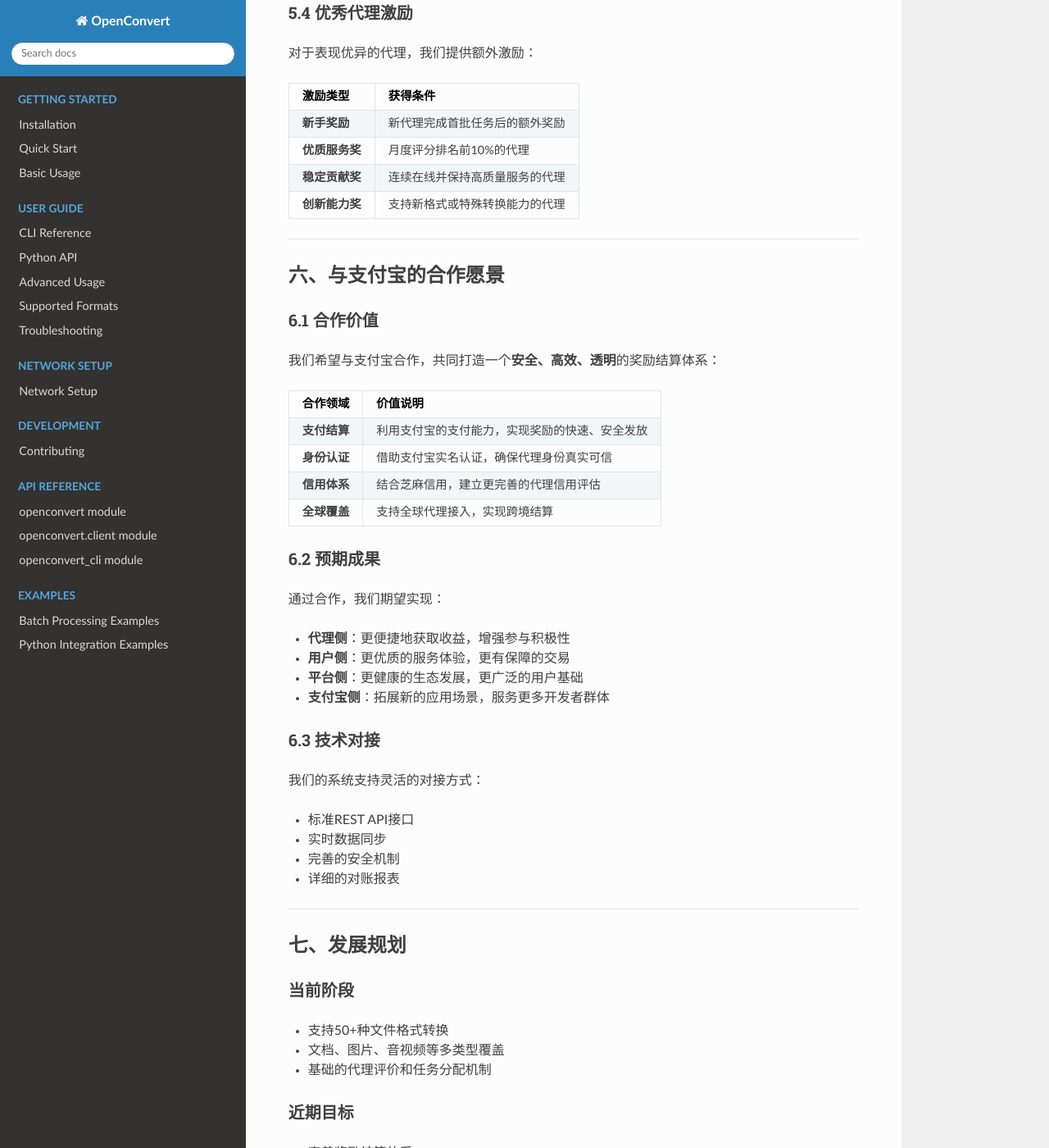
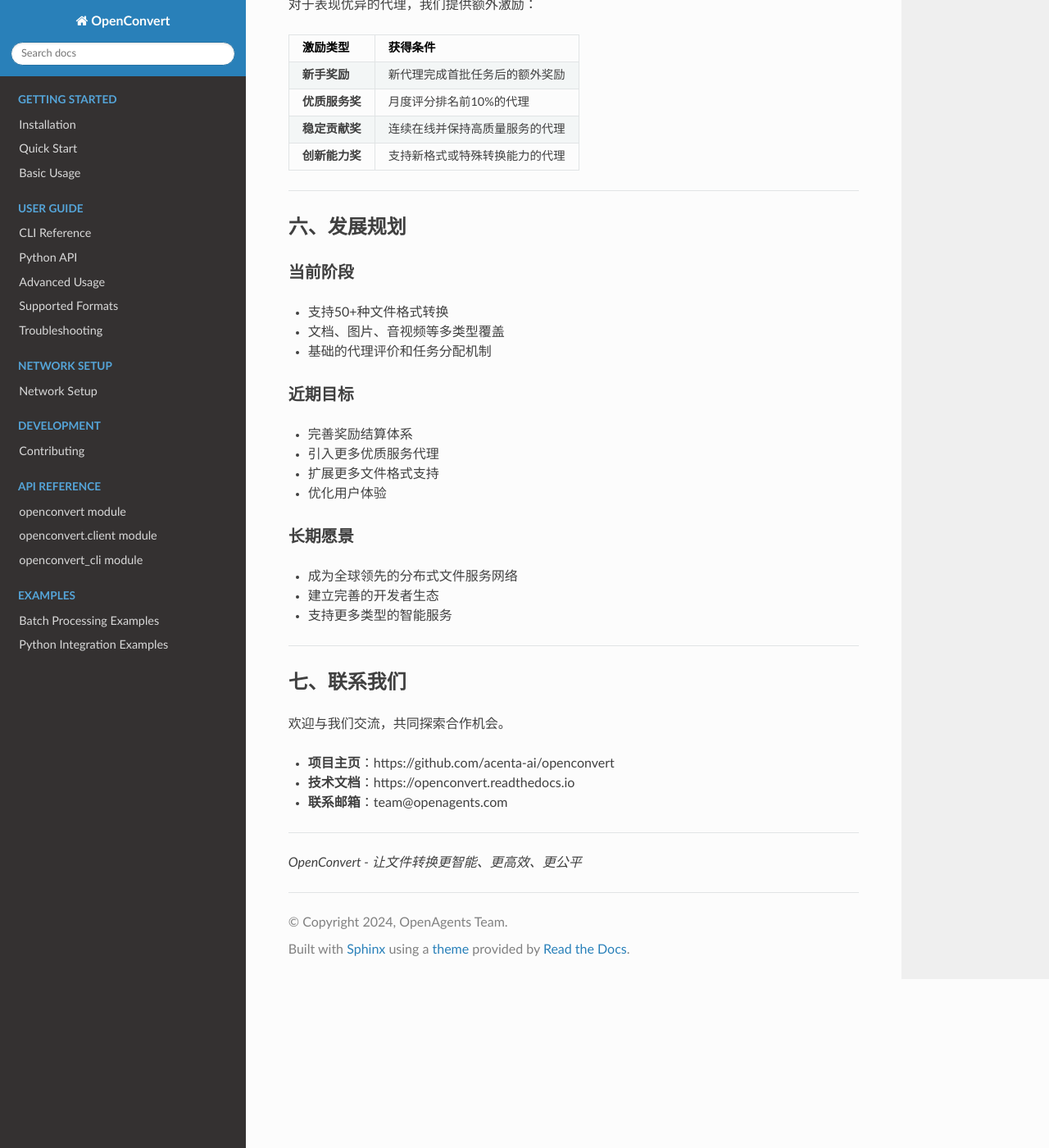
Before and after one commit to acenta-ai/openconvert, a Sphinx documentation site: the page built from docs/alipay-partnership-intro.md, in a window 1280 px wide and 1400 px high, scrolled down 3590 px. Shown: the whole window at 82% size. Built offline with Sphinx 7.4.7 and the Read the Docs theme 3.1.0, drawn with Linux system fonts in a browser that asks for light colours; pages that are not in the unit, such as notebooks, are missing from menus; some of the changed text lies outside the part shown.

Commit message:
Remove Alipay-specific partnership references from intro doc
Keep the document as a general project introduction focusing on
network mechanics, agent verification, and reward systems.

https://claude.ai/code/session_011pm4hbh5FxS936j8H48PTm

```diff
--- a/docs/alipay-partnership-intro.md
+++ b/docs/alipay-partnership-intro.md
@@ -1,6 +1,4 @@
 # OpenConvert 项目介绍
-
-## 致支付宝合作伙伴
 
 ---
 
@@ -154,40 +152,7 @@ OpenConvert 通过构建一个**去中心化的服务网络**，连接用户需
 
 ---
 
-## 六、与支付宝的合作愿景
-
-### 6.1 合作价值
-
-我们希望与支付宝合作，共同打造一个**安全、高效、透明**的奖励结算体系：
-
-| 合作领域 | 价值说明 |
-|----------|----------|
-| **支付结算** | 利用支付宝的支付能力，实现奖励的快速、安全发放 |
-| **身份认证** | 借助支付宝实名认证，确保代理身份真实可信 |
-| **信用体系** | 结合芝麻信用，建立更完善的代理信用评估 |
-| **全球覆盖** | 支持全球代理接入，实现跨境结算 |
-
-### 6.2 预期成果
-
-通过合作，我们期望实现：
-
-- **代理侧**：更便捷地获取收益，增强参与积极性
-- **用户侧**：更优质的服务体验，更有保障的交易
-- **平台侧**：更健康的生态发展，更广泛的用户基础
-- **支付宝侧**：拓展新的应用场景，服务更多开发者群体
-
-### 6.3 技术对接
-
-我们的系统支持灵活的对接方式：
-
-- 标准REST API接口
-- 实时数据同步
-- 完善的安全机制
-- 详细的对账报表
-
----
-
-## 七、发展规划
+## 六、发展规划
 
 ### 当前阶段
 
@@ -210,9 +175,9 @@ OpenConvert 通过构建一个**去中心化的服务网络**，连接用户需
 
 ---
 
-## 八、联系我们
+## 七、联系我们
 
-我们期待与支付宝团队深入交流，共同探索合作机会。
+欢迎与我们交流，共同探索合作机会。
 
 - **项目主页**：https://github.com/acenta-ai/openconvert
 - **技术文档**：https://openconvert.readthedocs.io
```
